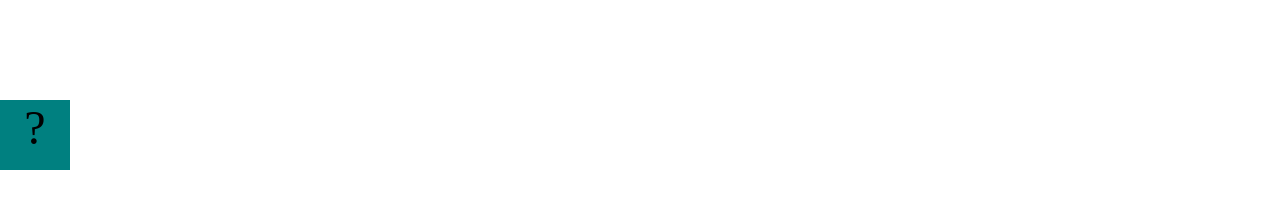
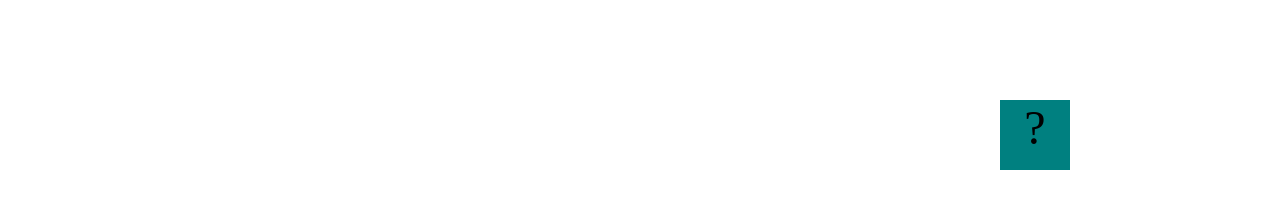
Before and after one commit to BraxtonGuilbeau8249986-afk/BraxtonGuilbeau8249986-afk.github.io, a plain HTML site: page fsd-projects/bouncing-box/index.html in a window 1280 px wide. Drawn offline with Linux system fonts and the light colour scheme.

Commit message:
todo 2 complete

```diff
--- a/fsd-projects/bouncing-box/index.html
+++ b/fsd-projects/bouncing-box/index.html
@@ -69,7 +69,7 @@
         //////////////////////////////////////////////////////////////////
 
         // TODO 2 - Variable declarations
-
+var positionX = 0
 
 
 
@@ -80,9 +80,9 @@
          * If the box drifts off the screen, turn it around!
          */
         function update() {
-
-
-
+positionX = positionX + 10;
+       moveBoxTo(200);
+moveBoxTo(positionX);
 
         }
 
```
